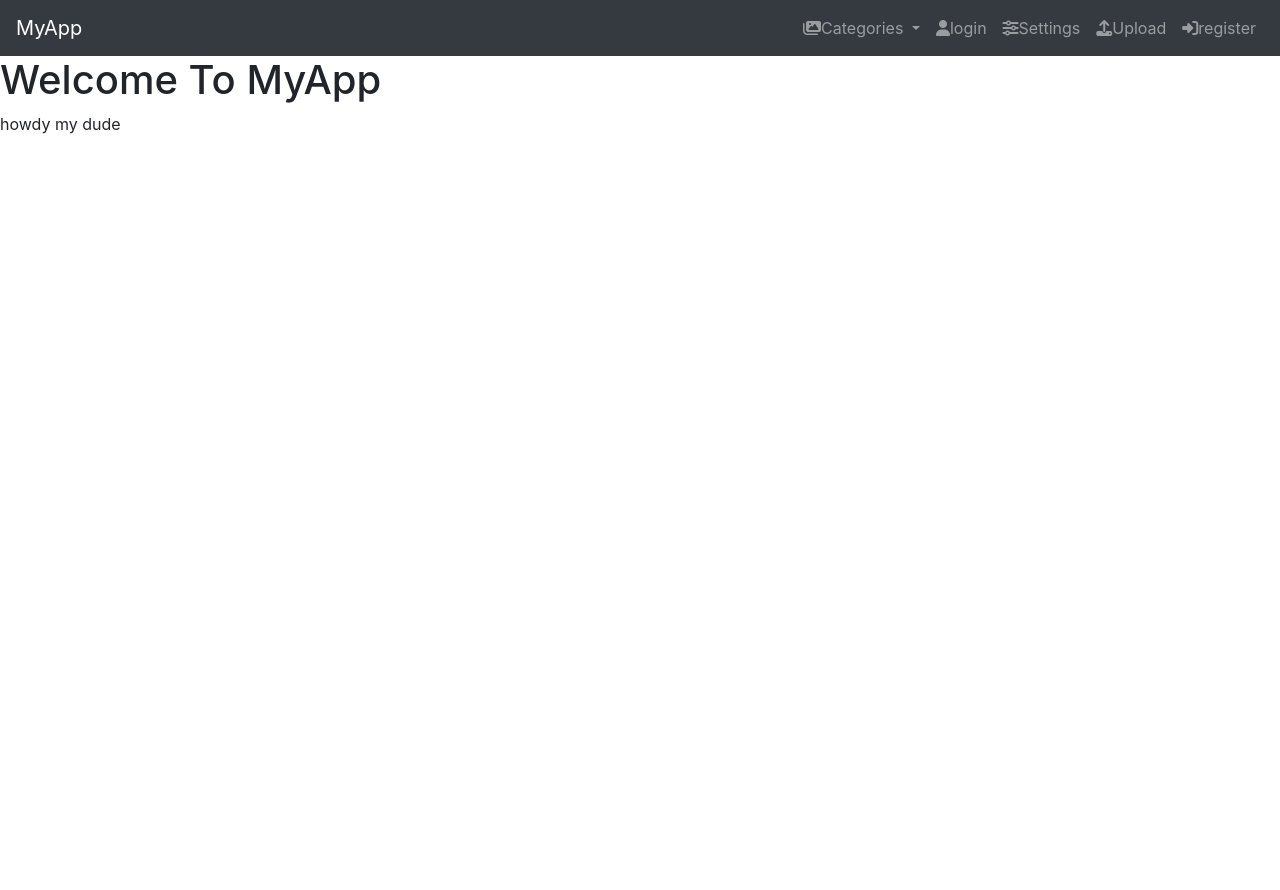
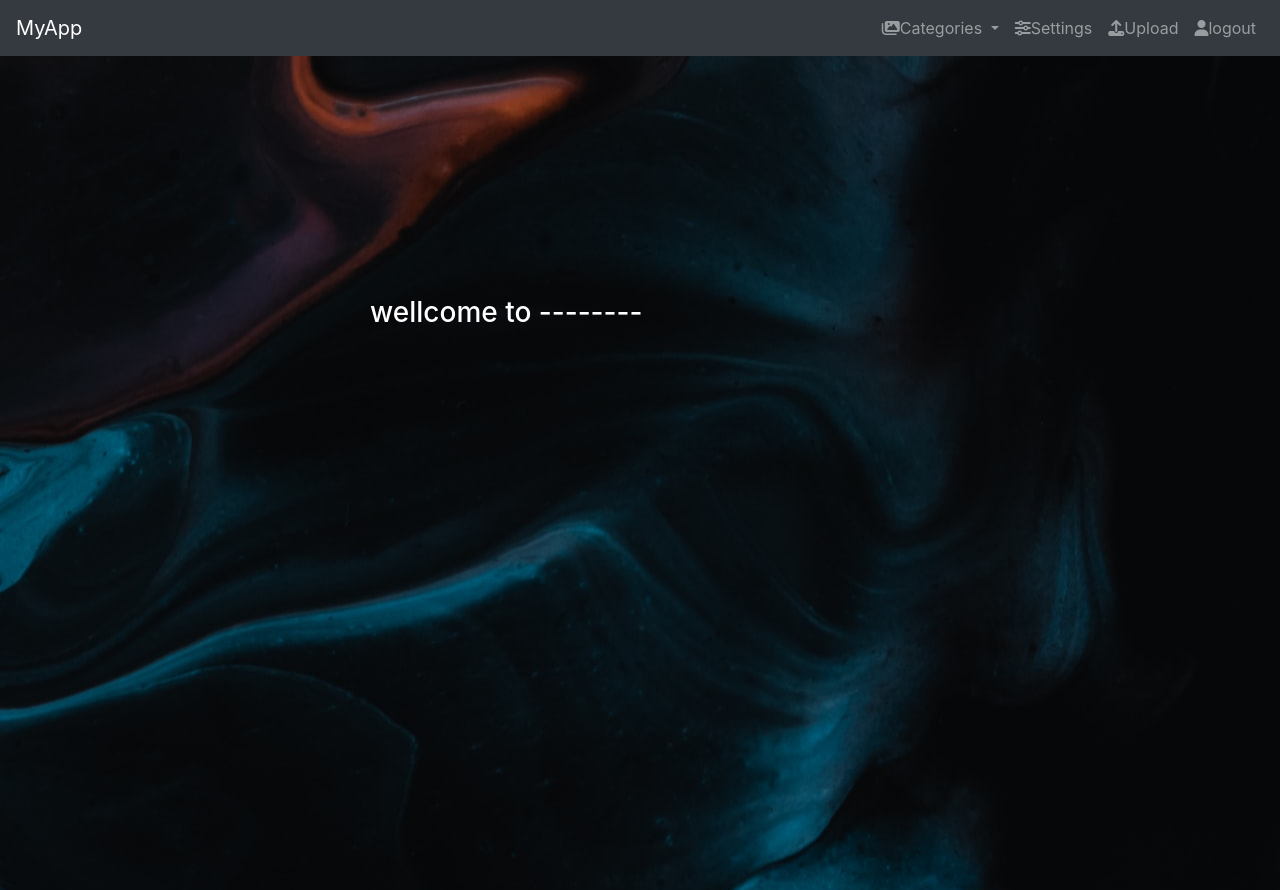
Before and after one commit to jtm0258/my-ara-project, a Flask app: page / in a window 1280 px wide. Before the commit the page ends 134 px from the top, so only its background shows below. Run offline with Flask 2, Linux system fonts and the light colour scheme; the visitor is signed in with stand-in values (Sample User, id 1); some libraries are stand-ins or nearby versions.

Commit message:
addid python stuff and other stuff or something at least firebace is working

```diff
--- a/app/static/css/style.css
+++ b/app/static/css/style.css
@@ -38,3 +38,11 @@ label, input{
     width: 100%;
     height: auto;
 }
+
+body{
+    background: url(../img/pawel-czerwinski-W_mfoOi1Elc-unsplash.jpg);
+}
+
+#wellcome-text{
+    padding-top: 30vh;
+}
--- a/app/templates/404.html
+++ b/app/templates/404.html
@@ -1,6 +1,6 @@
 {% extends "base.html" %}
 {% block main %}
-    <div class="container">
+    <div class="container" style="color: white;">
         <div class="row">
             <div id="error404" class="col">
                 <h1>404</h1>
--- a/app/templates/account/login.html
+++ b/app/templates/account/login.html
@@ -3,11 +3,11 @@
     <link href="//netdna.bootstrapcdn.com/twitter-bootstrap/2.3.2/css/bootstrap-combined.min.css" rel="stylesheet" id="bootstrap-css">
     <script src="//netdna.bootstrapcdn.com/twitter-bootstrap/2.3.2/js/bootstrap.min.js"></script>
     <script src="//code.jquery.com/jquery-1.11.1.min.js"></script>
-    <div class="container" class="back-cover">
-      <form method="POST" class="form-horizontal" action="/login" >
+    <div class="col-md-6 offset-md-3" style="color: white;">
+      <form method="POST" class="form-horizontal" action="/login" style="color: white;">
         <fieldset>
             <div id="legend">
-              <legend class="">login</legend>
+              <legend class="" style="color: white;">login</legend>
             </div>
           <div class="control-group">
             <!-- E-mail -->
--- a/app/templates/base.html
+++ b/app/templates/base.html
@@ -18,6 +18,7 @@
                 <span class="navbar-toggler-icon"></span>
             </button>
             <div class="collapse navbar-collapse" id="navbarNav">
+            {% if user.logged_in %}
                 <ul class="nav navbar-nav ml-auto">
                     <li class="nav-item dropdown">
                         <a class="nav-link dropdown-toggle" href="#" id="navbarDropdown" role="button" data-toggle="dropdown" aria-haspopup="true" aria-expanded="false">
@@ -26,22 +27,28 @@
                         <div class="dropdown-menu bg-dark" aria-labelledby="navbarDropdown">
                             <a class="dropdown-item" href="#">following</a>
                             <a class="dropdown-item" href="#">followers</a>
+                            <a class="dropdown-item" href="/images">new images</a>
                             <div class="dropdown-divider"></div>
                             <a class="dropdown-item" href="#"><i class="fas fa-images"></i>Manage Categories</a>
                         </div>
                     </li>
                     <li class="nav-item">
+                        <a class="nav-link" href="/profile"><i class="fas fa-sliders-h"></i>Settings</a>
+                    </li>
+                    <li class="nav-item">
+                        <a class="nav-link" href="/images/upload"><i class="fas fa-upload"></i>Upload</a>
+                    </li>
+                    <li class="nav-item">
+                        <a class="nav-link" href="/login"><i class="fas fa-user"></i>logout</a>
+                    </li>
+            {% else %}
+                    <li class="nav-item">
                         <a class="nav-link" href="/login"><i class="fas fa-user"></i>login</a>
                     </li>
                     <li class="nav-item">
-                    <a class="nav-link" href="#"><i class="fas fa-sliders-h"></i>Settings</a>
+                        <a class="nav-link" href="/register"><i class="fas fa-registered"></i>egister</a>
                     </li>
-                <li class="nav-item">
-                    <a class="nav-link" href="#"><i class="fas fa-upload"></i>Upload</a>
-                </li>
-                <li class="nav-item">
-                    <a class="nav-link" href="/register"><i class="fas fa-sign-in-alt"></i>register</a>
-                </li>
+        {% endif %}
         </ul>
     </nav>
 </header>
--- a/app/templates/home.html
+++ b/app/templates/home.html
@@ -1,5 +1,12 @@
     {% extends "base.html" %}
-    {% block main %}
-      <h1>Welcome To MyApp</h1>
-      <p>howdy my dude</p>
+    {% block  main %}
+    <div style="background: url(../img/pawel-czerwinski-W_mfoOi1Elc-unsplash.jpg);">
+      <div class="container" id="home-container">
+        <div class="row" style="padding-top: 30vh; padding-bottom: 69vh;">
+          <div class="col-md-6 offset-md-3" >
+            <h3 style="color: white;">wellcome to --------</h3>
+          </div>
+        </div>
+      </div>
+    </div>
     {% endblock %}
--- a/app/templates/images/images.html
+++ b/app/templates/images/images.html
@@ -4,7 +4,7 @@
     <div id="images" class="container-fluid">
 		<div class="row">
 			<div class="col">
-				<h2>My Images</h2>
+				<h2 style="color: white;">Newest Images</h2>
 				{% with messages = get_flashed_messages() %}
 					{# Handle messages here #}
 				{% endwith %}
--- a/app/templates/images/upload.html
+++ b/app/templates/images/upload.html
@@ -1,7 +1,7 @@
 {% extends "base.html" %}
 {% block main %}
-<section id="layout-content">
-	<div id="upload" class="text-center">
+<section id="layout-content" style="color: white;">
+	<div id="upload" class="col-md-5 offset-md-3">
 		<div class="container-fluid">
 			<div class="row">
 				<form class="form-upload" method="POST" action="/images/upload" enctype=multipart/form-data>
```
Also changed, not shown: app/templates/account/profile.html (+17 -5 lines), app/templates/account/register.html (+3 -4 lines), app/static/img/pawel-czerwinski-W_mfoOi1Elc-unsplash.jpg (added), app/static/uploads/8e6c7bd4-f303-11ea-9724-105bad913b00.jpg (added), app/static/uploads/f075e429-f860-11ea-b9a6-105bad913b00.jpg (added). Lines whose indentation alone changed are shown as unchanged.
